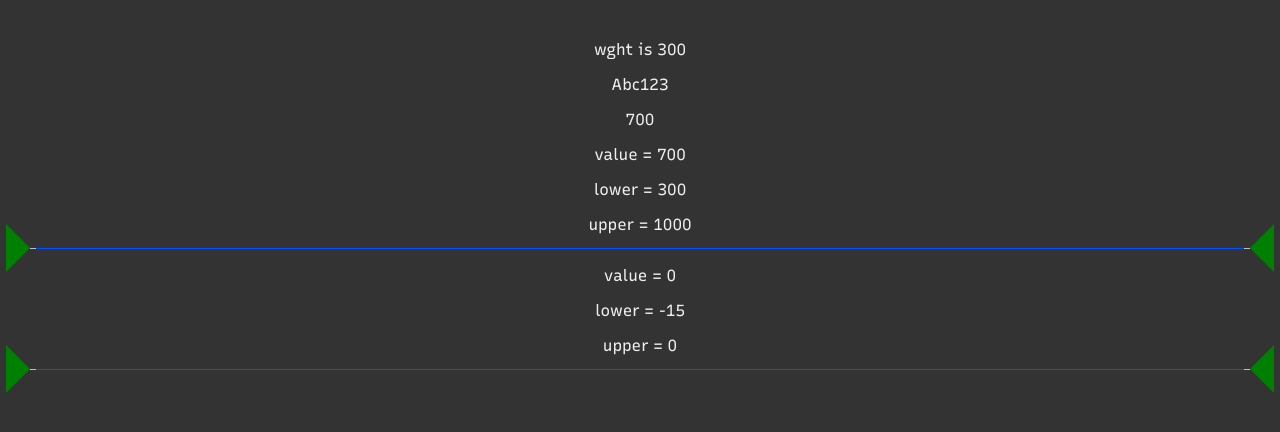
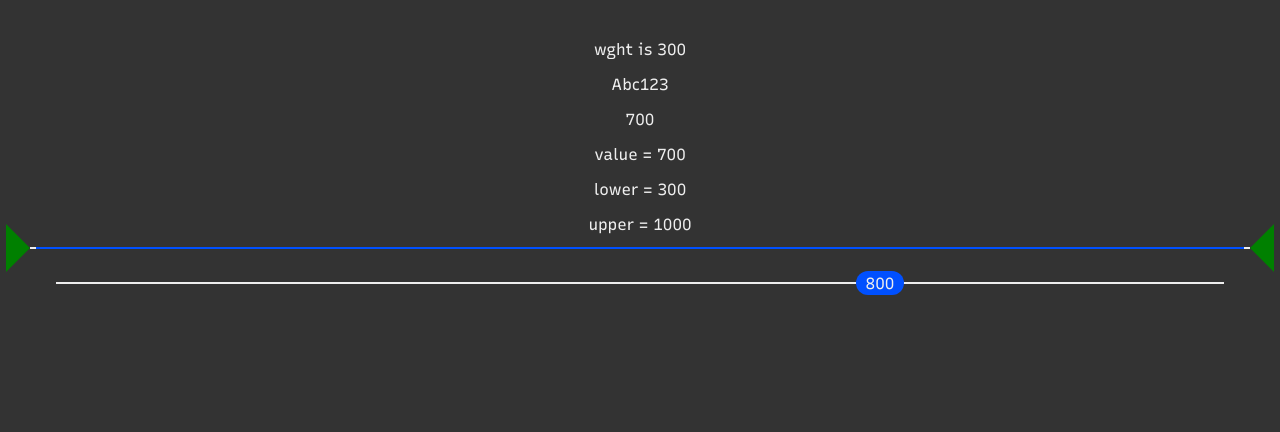
Before and after one commit to arrowtype/gf-url-api-configurator, a Svelte app: page / in a window 1280 px wide. Shown: the top 432 px of the page. Built offline with nearby package versions, Linux system fonts and the light colour scheme.

Commit message:
make custom slider element (no input)

```diff
--- /dev/null
+++ b/src/components/RangePointSlider.svelte
@@ -0,0 +1,130 @@
+<script>
+  export let value = 800;
+  export let min = 300;
+  export let max = 1000;
+  export let step = 1;
+
+  let sliderWidth;
+  let buttonWidth;
+  let buttonPos;
+
+  // TODO: define custom event for "input"
+  // TODO: start thumb position at value
+
+  function sliderdown(e) {
+    e.target.classList.add("active");
+    // bind late
+    document.addEventListener("mouseup", sliderup, true);
+    document.addEventListener("mousemove", slidermove, true);
+  }
+
+  function sliderup(e) {
+    document.querySelector("#thumb").classList.remove("active");
+    // unbind
+    document.removeEventListener("mousemove", slidermove, true);
+    document.removeEventListener("mouseup", sliderup, true);
+  }
+
+    // adjust movement by step precision
+  function slidermove(e) {
+    const t = document.querySelector("#thumb");
+
+    let newpos = e.clientX - t.parentElement.offsetLeft - t.offsetWidth / 2;
+    if (newpos < 0) {
+      newpos = 0;
+    } else if (newpos > t.parentElement.offsetWidth - t.offsetWidth) {
+      newpos = t.parentElement.offsetWidth - t.offsetWidth;
+    }
+    t.style.left = newpos + "px";
+    buttonPos = newpos;
+    calcValue();
+  }
+
+  // from https://stackoverflow.com/a/27865285/3704306
+  function precision(a) {
+    if (!isFinite(a)) return 0;
+    var e = 1,p = 0;
+    while (Math.round(a * e) / e !== a) {e *= 10;p++;}
+    return p;
+  }
+
+  function round(x) {
+    return (Math.round(x / step) * step).toFixed(precision(step));
+  }
+
+  function calcValue() {
+    let ratio = buttonPos / (sliderWidth - buttonWidth);
+    value = round(min + (max - min) * ratio);
+  }
+
+  function resize() {
+      buttonPos = (value - min) / (max-min) * (sliderWidth-buttonWidth)
+  }
+
+</script>
+
+<svelte:window on:resize={resize}/>
+
+<style>
+  :root {
+    --trackHeight: 2px;
+    --controlHeight: 1.5rem;
+    --trackBg: #eee;
+    --buttonBg: #0050ff;
+  }
+  .custom-slider {
+    height: var(--trackHeight);
+    margin: 2rem;
+  }
+  .custom-slider-track {
+    width: 100%;
+    height: 100%;
+    background: var(--trackBg);
+    position: relative;
+  }
+  #thumb {
+    width: 3rem;
+    height: var(--controlHeight);
+    border-radius: 99px;
+    background: var(--buttonBg);
+    position: absolute;
+    top: calc(-1 * var(--controlHeight) / 2 + var(--trackHeight) / 2);
+    left: 0;
+    display: grid;
+    align-items: center;
+  }
+  #thumb.active {
+    background: #ff0097;
+  }
+
+  #thumb {
+    user-select: none;
+    -moz-user-select: none;
+    -khtml-user-select: none;
+    -webkit-user-select: none;
+  }
+
+  .fullwidth {
+      height: 1rem;
+      background: red;
+      margin: 1rem;
+  }
+</style>
+
+
+<div class="custom-slider">
+  <div
+    class="custom-slider-track"
+    bind:offsetWidth={sliderWidth}
+    >
+    <!-- //TODO: should this be positioned in the middle of the button? -->
+    <div
+        id="thumb"
+        style="left: {buttonPos ? buttonPos : (value - min) / (max-min) * (sliderWidth-buttonWidth)}px"
+        on:mousedown={sliderdown}
+        bind:offsetWidth={buttonWidth}
+        >
+        {value}
+    </div>
+  </div>
+</div>
--- a/src/components/TypeTester.svelte
+++ b/src/components/TypeTester.svelte
@@ -1,6 +1,7 @@
 <script>
     import Slider from './Slider.svelte'
     import RangeSlider from './RangeSlider.svelte'
+    import RangePointSlider from './RangePointSlider.svelte'
 
     export let wghtInput = '700';
     export let wghtMin = 300;
@@ -23,4 +24,6 @@
 
 
 <RangeSlider id="wghtSlider2" label="wght" bind:value={wghtInput} min={wghtMin} max={wghtMax} on:change={updateWght} on:input={updateWght}/>
-<RangeSlider id="slntSlider" label="slnt" bind:value={slntInput} min={slntMin} max={slntMax} on:change={updateSlnt} on:input={updateSlnt}/>
+<!-- <RangeSlider id="slntSlider" label="slnt" bind:value={slntInput} min={slntMin} max={slntMax} on:change={updateSlnt} on:input={updateSlnt}/> -->
+
+<RangePointSlider />
```
